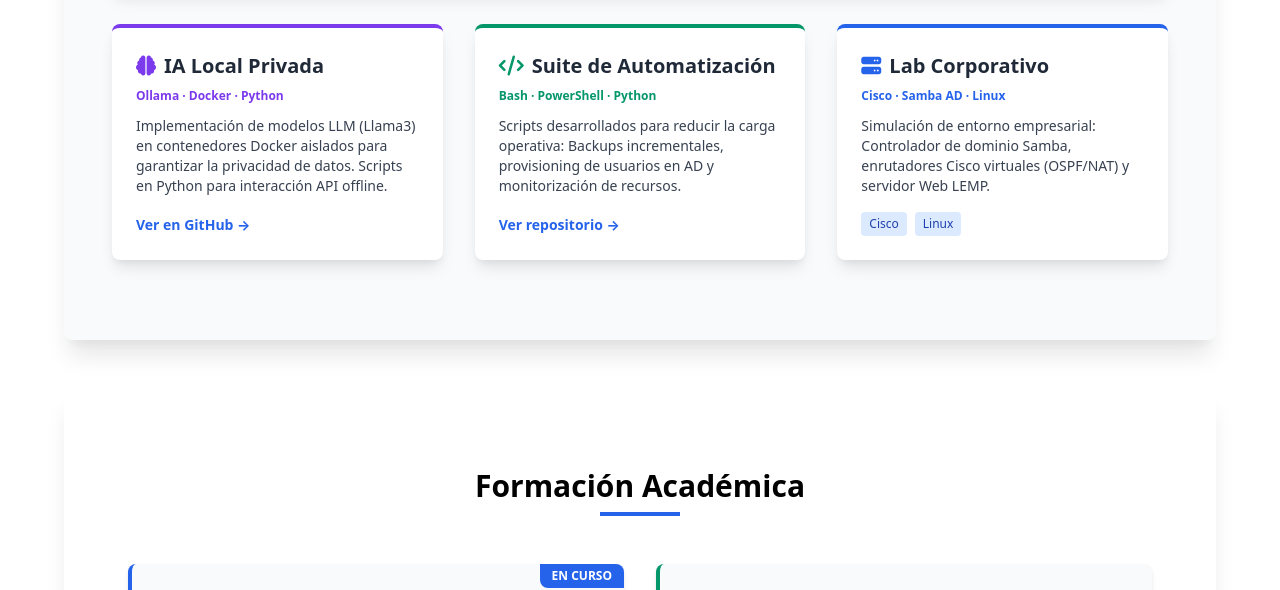
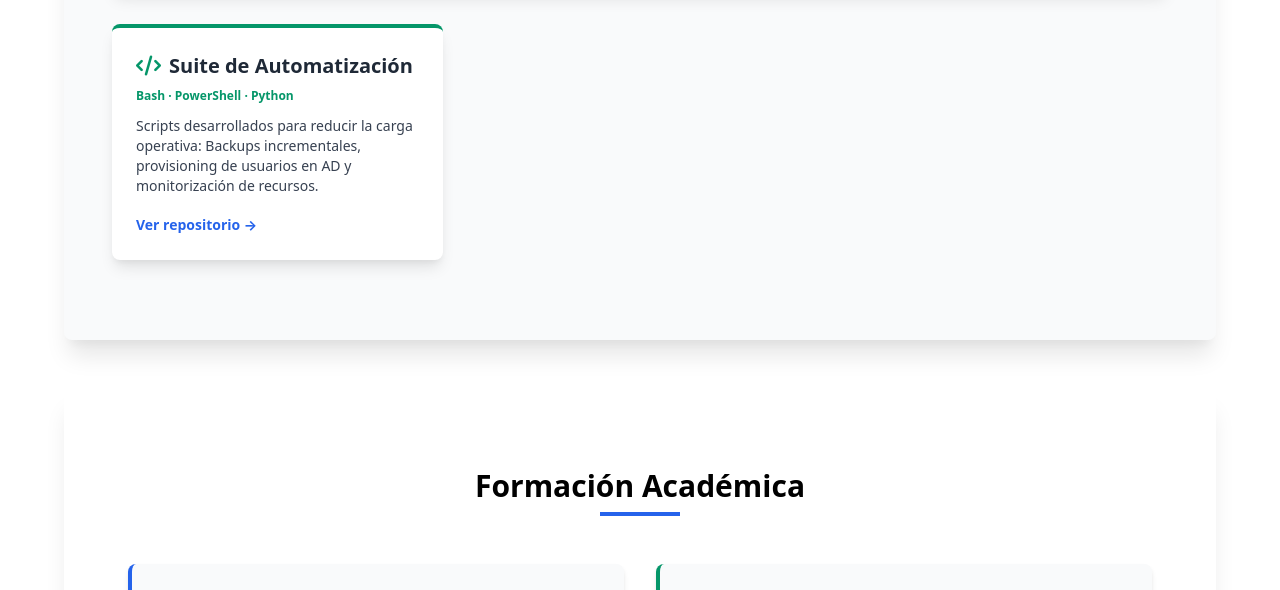
Before and after one commit to atrumin16/portfolio, a plain HTML site: page index.html in a window 1280 px wide. Shown: the part 4030-4620 px from the top of the page. Drawn offline with nearby package versions, Linux system fonts and the light colour scheme.

Commit message:
Update index.html

```diff
--- a/index.html
+++ b/index.html
@@ -381,7 +381,7 @@
 
         <div class="grid grid-cols-1 lg:grid-cols-3 gap-8">
 
-            <!-- PROYECTO ESTRELLA: SOLANA FORENSICS -->
+            <!-- PROYECTO SOLANA FORENSICS -->
             <article class="project-card bg-white rounded-lg shadow-lg overflow-hidden col-span-1 lg:col-span-3 border-t-4 border-indigo-600 relative">
                 <div class="absolute top-0 right-0 bg-indigo-600 text-white text-xs font-bold px-4 py-2 rounded-bl-lg z-10">AUDITORÍA BLOCKCHAIN</div>
                 <div class="p-8">
@@ -416,22 +416,6 @@
                 </div>
             </article>
 
-            <!-- Proyecto IA Local -->
-            <article class="project-card bg-white rounded-lg shadow-lg overflow-hidden border-t-4 border-purple-600">
-                <div class="p-6">
-                    <div class="flex justify-between items-start mb-2">
-                         <h3 class="text-xl font-bold text-gray-800 flex items-center">
-                            <i class="fas fa-brain text-purple-600 mr-2"></i> IA Local Privada
-                        </h3>
-                    </div>
-                    <p class="text-purple-600 font-semibold text-xs mb-3">Ollama · Docker · Python</p>
-                    <p class="text-gray-700 mb-4 text-sm">
-                        Implementación de modelos LLM (Llama3) en contenedores Docker aislados para garantizar la privacidad de datos. Scripts en Python para interacción API offline.
-                    </p>
-                    <a href="https://github.com/AlbertoTrujillo-ITB2425" class="text-blue-600 font-bold hover:underline text-sm">Ver en GitHub &rarr;</a>
-                </div>
-            </article>
-
             <!-- Proyecto Automatización -->
             <article class="project-card bg-white rounded-lg shadow-lg overflow-hidden border-t-4 border-green-600">
                 <div class="p-6">
@@ -443,23 +427,6 @@
                     <p class="text-green-600 font-semibold text-xs mb-3">Bash · PowerShell · Python</p>
                     <p class="text-gray-700 mb-4 text-sm">Scripts desarrollados para reducir la carga operativa: Backups incrementales, provisioning de usuarios en AD y monitorización de recursos.</p>
                     <a href="https://github.com/AlbertoTrujillo-ITB2425/scripts-1ASIXc" class="text-blue-600 font-bold hover:underline text-sm">Ver repositorio &rarr;</a>
-                </div>
-            </article>
-
-            <!-- Proyecto Infraestructura -->
-            <article class="project-card bg-white rounded-lg shadow-lg overflow-hidden border-t-4 border-blue-600">
-                 <div class="p-6">
-                     <div class="flex justify-between items-start mb-2">
-                        <h3 class="text-xl font-bold text-gray-800 flex items-center">
-                            <i class="fas fa-server text-blue-600 mr-2"></i> Lab Corporativo
-                        </h3>
-                    </div>
-                    <p class="text-blue-600 font-semibold text-xs mb-3">Cisco · Samba AD · Linux</p>
-                    <p class="text-gray-700 mb-4 text-sm">Simulación de entorno empresarial: Controlador de dominio Samba, enrutadores Cisco virtuales (OSPF/NAT) y servidor Web LEMP.</p>
-                    <div class="flex gap-2 mt-2">
-                        <span class="text-xs bg-blue-100 text-blue-800 px-2 py-1 rounded">Cisco</span>
-                        <span class="text-xs bg-blue-100 text-blue-800 px-2 py-1 rounded">Linux</span>
-                    </div>
                 </div>
             </article>
         </div>
@@ -475,7 +442,6 @@
         <div class="grid grid-cols-1 md:grid-cols-2 gap-8 max-w-5xl mx-auto">
             <!-- ASIR -->
             <div class="bg-gray-50 p-8 rounded-lg shadow-md border-l-4 border-blue-600 hover:shadow-xl transition duration-300 relative overflow-hidden group">
-                <div class="absolute top-0 right-0 bg-blue-600 text-white text-xs font-bold px-3 py-1 rounded-bl-lg">EN CURSO</div>
                 <div class="flex items-start justify-between mb-4">
                     <div>
                         <h3 class="text-xl font-bold text-gray-800">Administración de Sistemas Informáticos en Red</h3>
@@ -484,7 +450,7 @@
                     <img src="assets/images/itecbcn_logo.jpeg" alt="Logo Institut Tecnològic de Barcelona" class="w-12 h-12 object-contain rounded bg-white p-1 shadow-sm">
                 </div>
                 <p class="text-gray-600 mb-2 font-medium">Institut Tecnològic de Barcelona</p>
-                <div class="inline-block bg-blue-100 text-blue-800 px-3 py-1 rounded text-sm font-bold">2024 - Actualidad</div>
+                <div class="inline-block bg-blue-100 text-blue-800 px-3 py-1 rounded text-sm font-bold">2024 - 2026</div>
                 <p class="mt-4 text-sm text-gray-500">Especialización en arquitectura de redes, servicios de sistema y administración de bases de datos.</p>
             </div>
 
@@ -543,7 +509,7 @@
                         </div>
                         <div>
                             <h4 class="font-semibold text-sm uppercase tracking-wide text-blue-200">GitHub</h4>
-                            <p><a href="https://github.com/AlbertoTrujillo-ITB2425" class="hover:text-blue-200 transition">github.com/AlbertoTrujillo-ITB2425</a></p>
+                            <p><a href="https://github.com/AlbertoTrujillo-ITB2425" class="hover:text-blue-200 transition">github.com/atrumin16</a></p>
                         </div>
                     </div>
                 </div>
```
